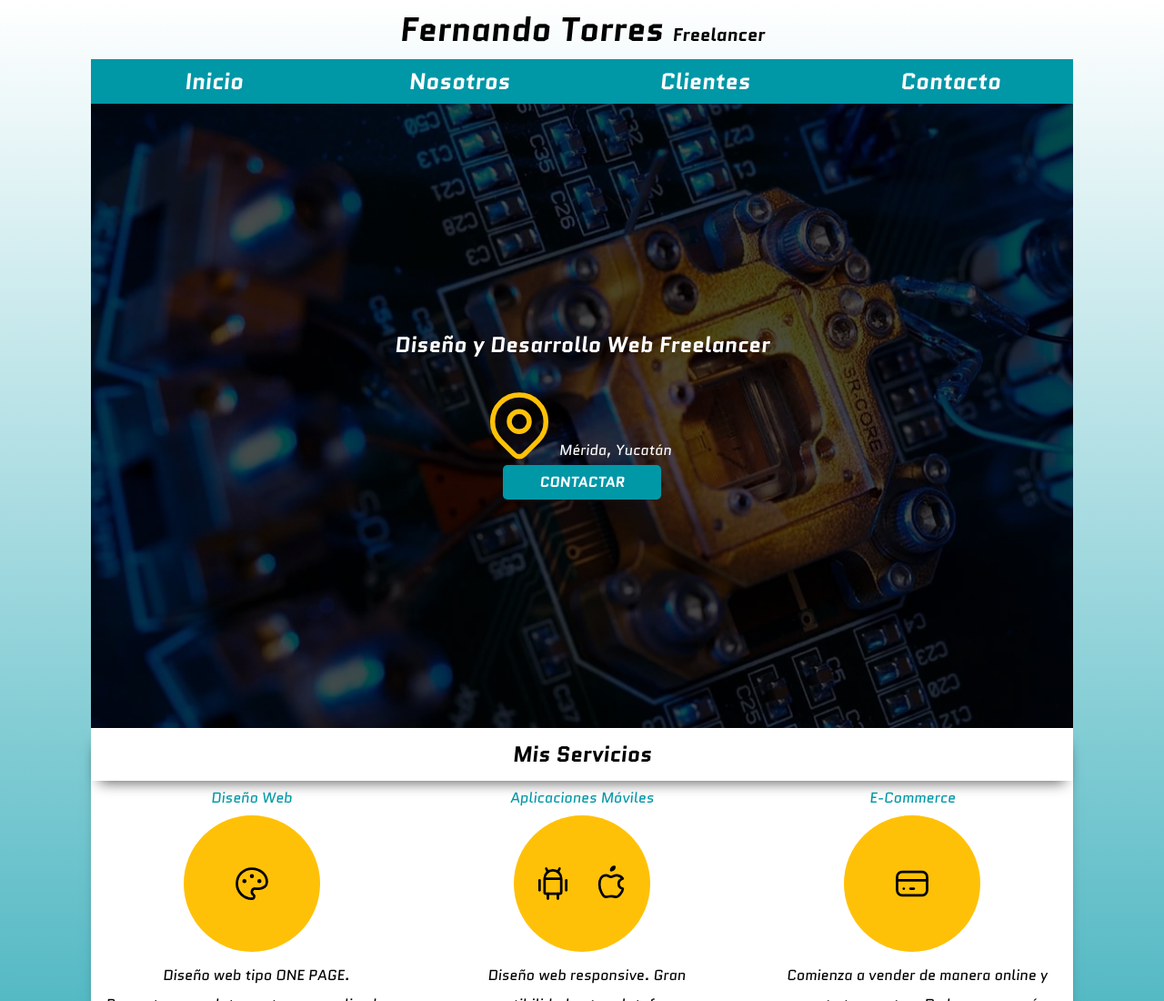
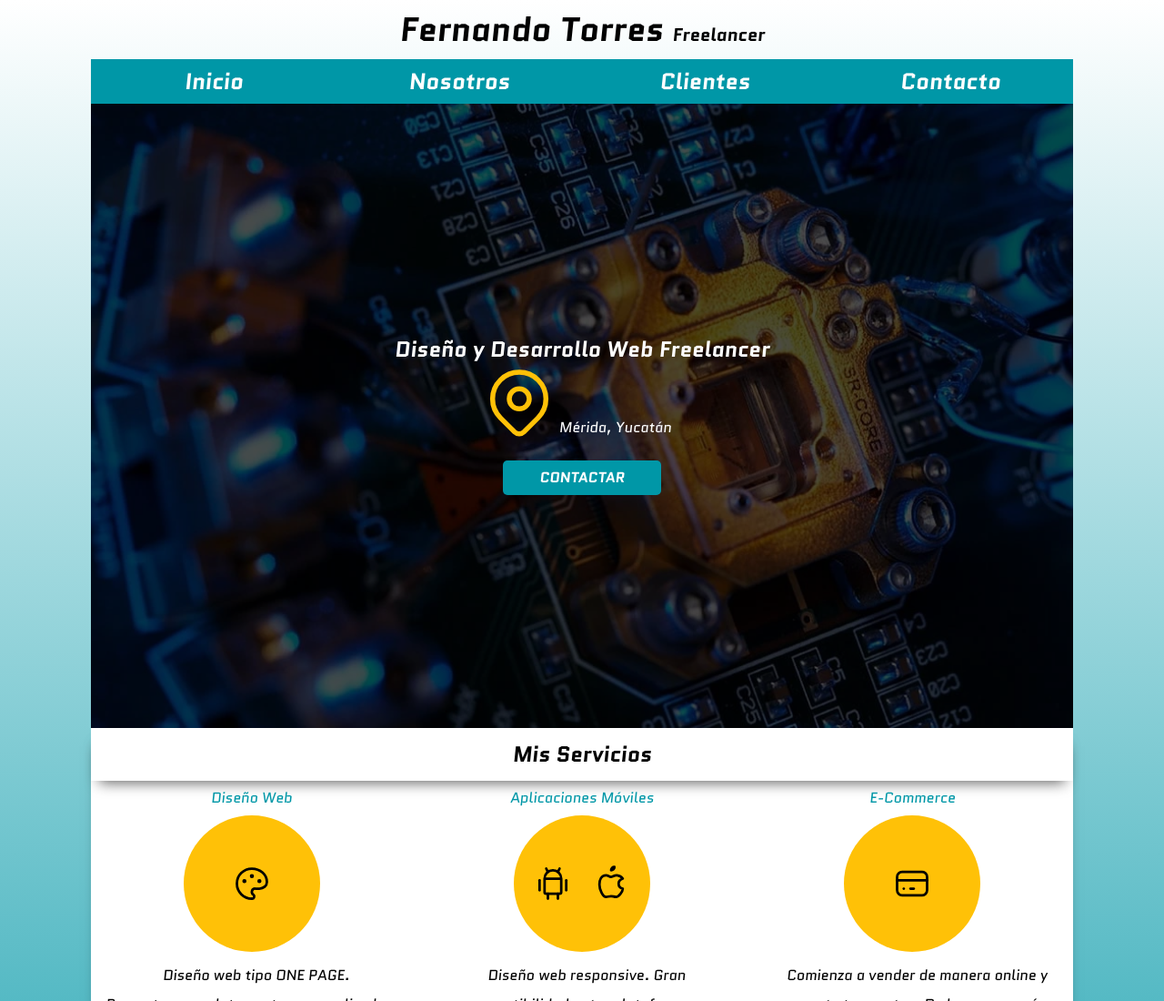
Before and after one commit to fheralberto/freelancer-fheralberto, a plain HTML site: page index.html in a window 1280 px wide. Shown: the top 1100 px of the page at 91% size. Drawn offline with Linux system fonts and the light colour scheme.

Commit message:
Espaciado del centro del hero

```diff
--- a/css/style.css
+++ b/css/style.css
@@ -115,6 +115,14 @@ h1 span {
 .orden {
 	display: flex;
 	align-items: flex-end;
+}
+@media screen and (min-height: 568px) {
+		.orden{
+			margin-bottom: 2rem;
+		}
+		.contenido-hero h2{
+			height: auto;
+		}
 }
 .contenido-hero p {
 	color: var(--blanco);
```
